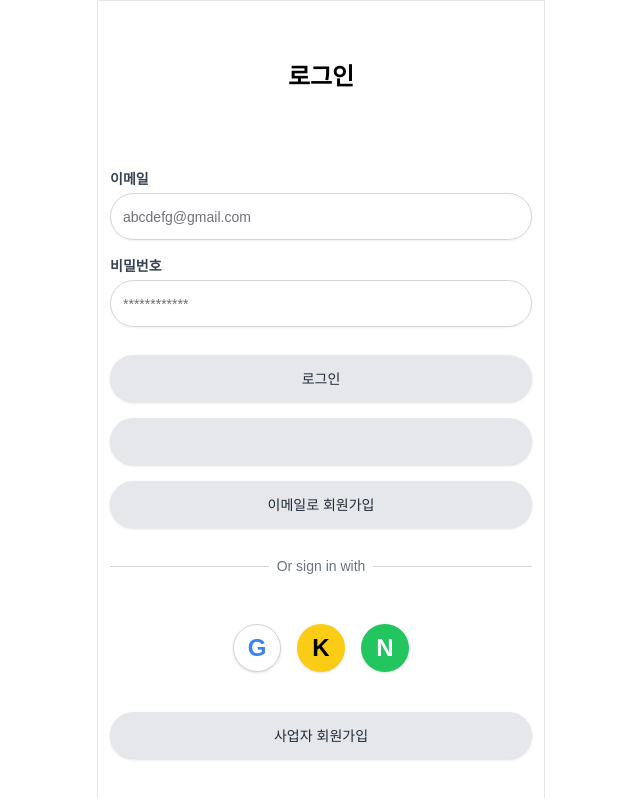
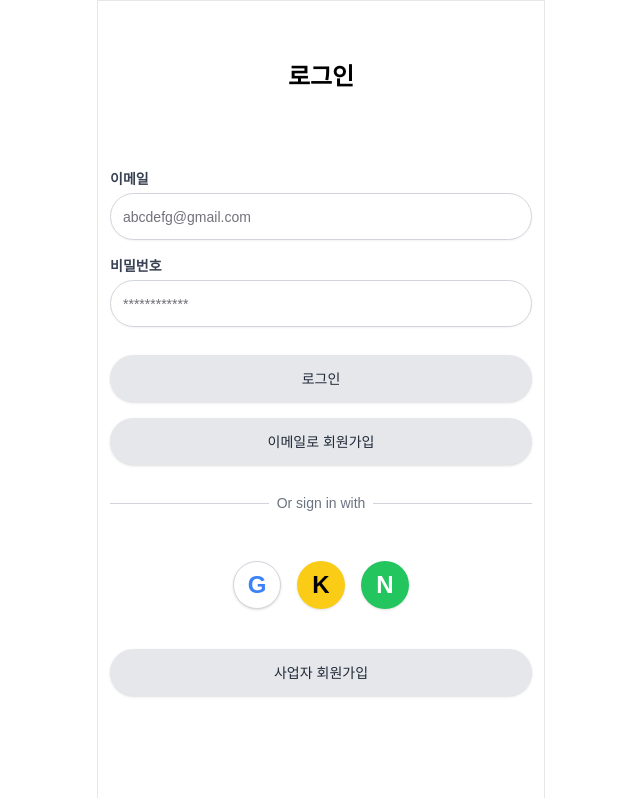
Before and after one commit to teamGrowup/fd_grow, a Next.js app: page / in a window 1280 px wide. Shown: the whole page, without its empty margins (319-959 px from the left). Built offline with nearby package versions, Linux system fonts and the light colour scheme.

Commit message:
refactor: login page

```diff
--- a/src/app/(routes)/(landing)/page.tsx
+++ b/src/app/(routes)/(landing)/page.tsx
@@ -39,8 +39,6 @@ export default function LoginScreen() {
               className="w-full h-[47px] rounded-full border-gray-300"
               value={email}
               onChange={(e) => setEmail(e.target.value)}
-              className="w-full h-[47px] rounded-full border-gray-300"
-
             />
           </div>
 
@@ -63,12 +61,6 @@ export default function LoginScreen() {
             type="button"
           >
             로그인
-          </Button>
-          <Button
-            className="w-full bg-gray-200 text-gray-800 hover:bg-gray-300 rounded-full py-2 h-[47px] translate-y-3"
-            onClick={handleSignupClient}
-            type="button"
-          >
           </Button>
           <Button className="w-full bg-gray-200 text-gray-800 hover:bg-gray-300 rounded-full py-2 h-[47px] translate-y-3">
             이메일로 회원가입
```
